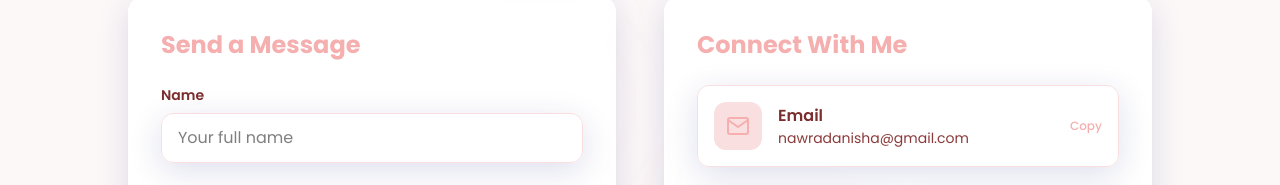
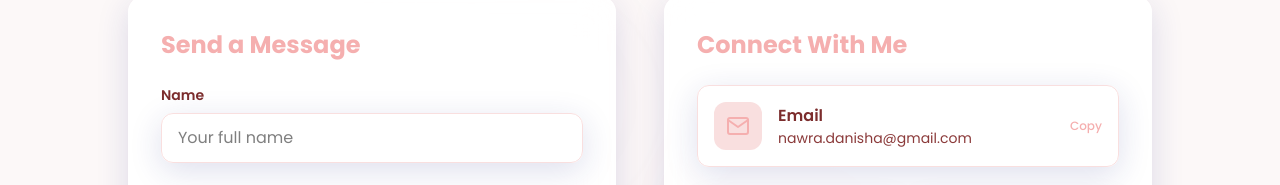
Before and after one commit to alfinhimawan/portfolio_awa, a React (Vite) app: page / in a window 1280 px wide. Shown: the part 9080-9265 px from the top of the page. Built offline with nearby package versions, Linux system fonts and the light colour scheme.

Commit message:
Initial commit - Portfolio Nawra Danisha

```diff
--- a/src/constants/index.js
+++ b/src/constants/index.js
@@ -11,7 +11,7 @@ export const COLORS = {
 export const SOCIAL_LINKS = {
   instagram: 'https://instagram.com/nawraadn',
   linkedin: 'https://www.linkedin.com/in/nawra-darmanto-389646373/',
-  email: 'mailto:nawradanisha@gmail.com',
+  email: 'mailto:nawra.danisha@gmail.com',
 };
 
 export const NAVIGATION_ITEMS = [
```
